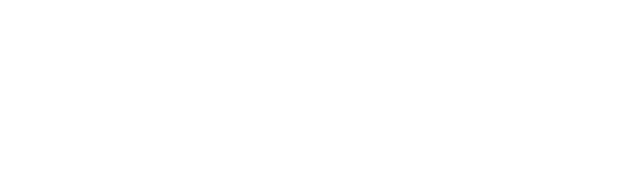
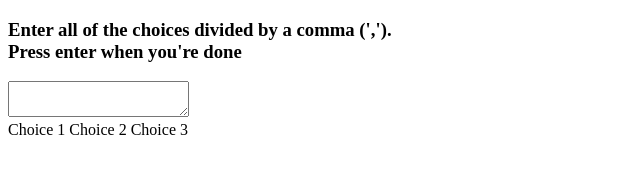
Before and after one commit to webQbe/js_choice_picker, a plain HTML site: page index.html in a window 1280 px wide. Shown: the whole page, without its empty margins (0-640 px from the left). Drawn offline with Linux system fonts and the light colour scheme.

Commit message:
Created HTML elements

```diff
--- a/index.html
+++ b/index.html
@@ -10,6 +10,20 @@
     <title>Random Choice Picker</title>
 </head>
 <body>
+    <div class="container">
+        <h3>Enter all of the choices divided by a comma (',').
+            <br> Press enter when you're done</h3>
+
+        <textarea placeholder="Enter choices here..." id="textarea">
+        </textarea>
+
+        <div id="tags">
+            <!-- DISPLAY TAGS -->
+            <span class="tag">Choice 1</span>
+            <span class="tag">Choice 2</span>
+            <span class="tag">Choice 3</span>
+        </div>
+    </div>
 
     <!-- LOAD JS -->
     <script src="script.js"></script>
```
